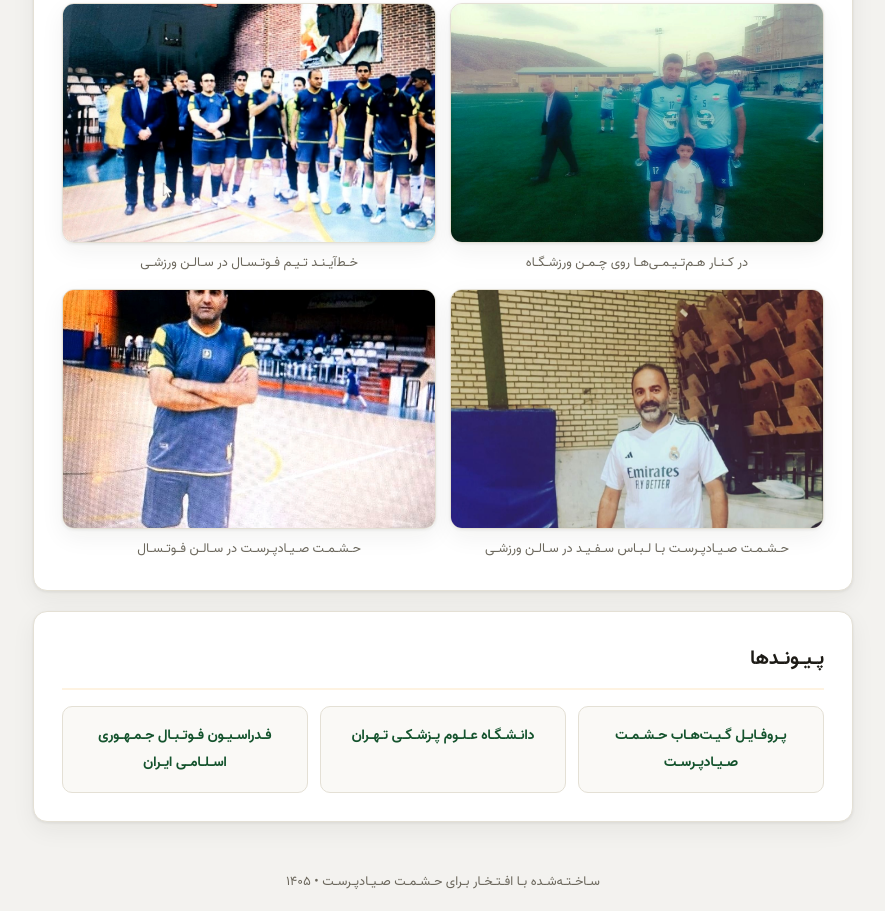
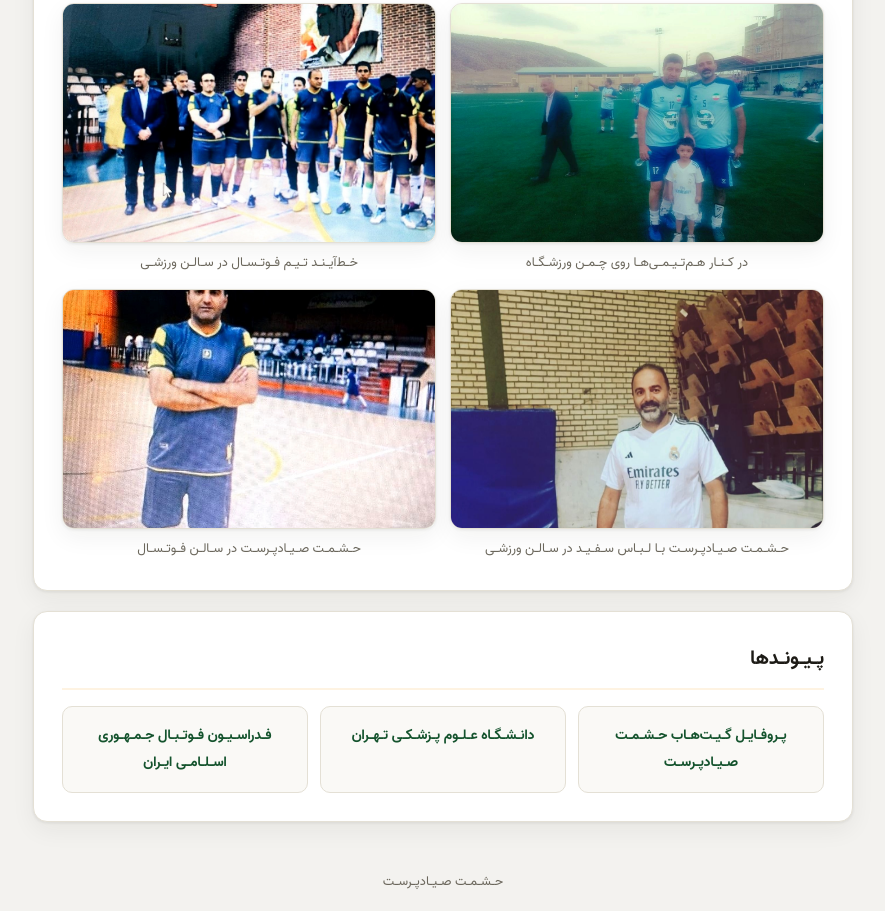
Before and after one commit to Mohamed454533/mohamed454533.github.io, a plain HTML site: page index.html in a window 1280 px wide. Shown: the part 3233-4144 px from the top of the page, without its empty margins (197-1082 px from the left). Drawn offline with Linux system fonts and the light colour scheme.

Commit message:
Footer: show only the name

```diff
--- a/index.html
+++ b/index.html
@@ -292,7 +292,7 @@
   </main>
 
   <footer class="footer">
-    <p>ساخته‌شده با افتخار برای حشمت صیادپرست &bull; ۱۴۰۵</p>
+    <p>حشمت صیادپرست</p>
   </footer>
 
 </body>
```
